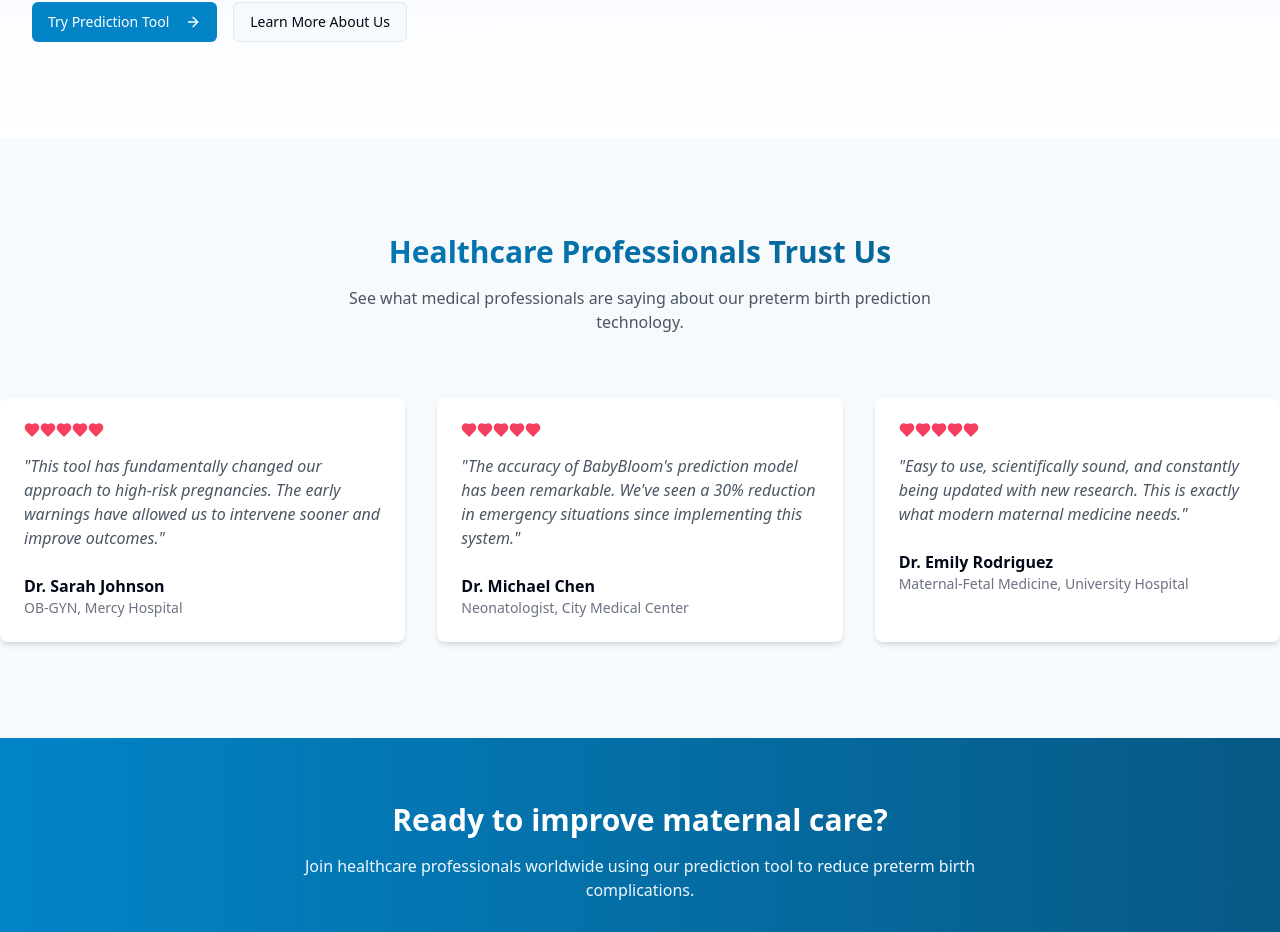
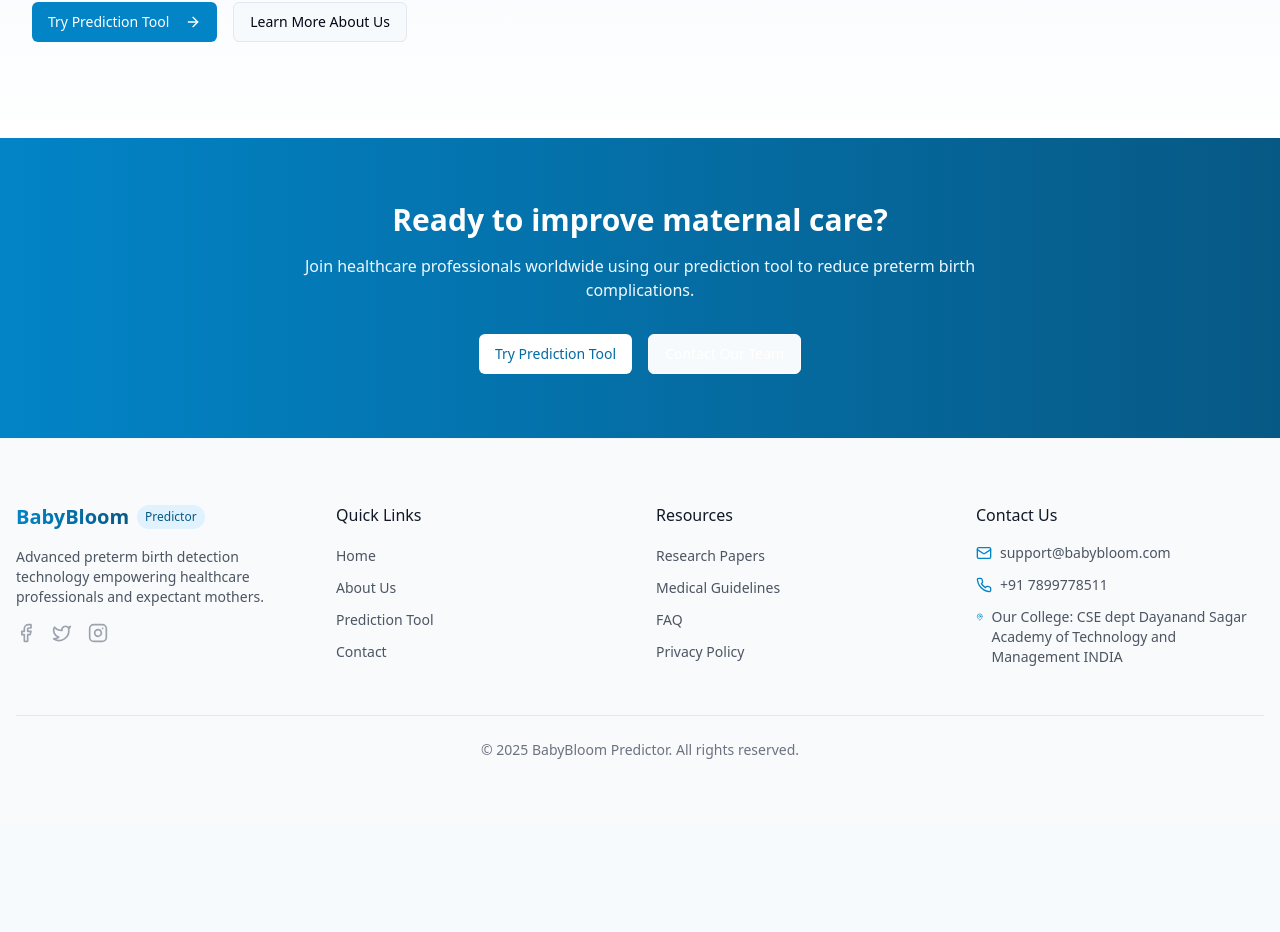
Before and after one commit to Sanjay19200/baby-bloom-predictor-website, a React (Vite) app: page / in a window 1280 px wide. Shown: the part 387-1319 px from the top of the page. After the commit the page ends 1211 px from the top, so only its background shows below. Built offline with nearby package versions, Linux system fonts and the light colour scheme.

Commit message:
Remove unused section

```diff
--- a/src/pages/Index.tsx
+++ b/src/pages/Index.tsx
@@ -40,75 +40,6 @@ const Index = () => {
         </div>
       </section>
 
-      {/* Testimonials */}
-      <section className="py-16 sm:py-24">
-          <div className="text-center mb-16">
-            <h2 className="text-3xl font-bold gradient-text mb-4">Healthcare Professionals Trust Us</h2>
-            <p className="text-gray-600 max-w-2xl mx-auto">
-              See what medical professionals are saying about our preterm birth prediction technology.
-            </p>
-          </div>
-
-          <div className="grid grid-cols-1 md:grid-cols-2 lg:grid-cols-3 gap-8">
-            <Card className="border-0 shadow-md">
-              <CardContent className="p-6">
-                <div className="flex items-center mb-4">
-                  <Heart className="h-4 w-4 text-rose-500" fill="currentColor" />
-                  <Heart className="h-4 w-4 text-rose-500" fill="currentColor" />
-                  <Heart className="h-4 w-4 text-rose-500" fill="currentColor" />
-                  <Heart className="h-4 w-4 text-rose-500" fill="currentColor" />
-                  <Heart className="h-4 w-4 text-rose-500" fill="currentColor" />
-                </div>
-                <p className="text-gray-600 italic mb-6">
-                  "This tool has fundamentally changed our approach to high-risk pregnancies. The early warnings have allowed us to intervene sooner and improve outcomes."
-                </p>
-                <div>
-                  <p className="font-semibold">Dr. Sarah Johnson</p>
-                  <p className="text-sm text-gray-500">OB-GYN, Mercy Hospital</p>
-                </div>
-              </CardContent>
-            </Card>
-
-            <Card className="border-0 shadow-md">
-              <CardContent className="p-6">
-                <div className="flex items-center mb-4">
-                  <Heart className="h-4 w-4 text-rose-500" fill="currentColor" />
-                  <Heart className="h-4 w-4 text-rose-500" fill="currentColor" />
-                  <Heart className="h-4 w-4 text-rose-500" fill="currentColor" />
-                  <Heart className="h-4 w-4 text-rose-500" fill="currentColor" />
-                  <Heart className="h-4 w-4 text-rose-500" fill="currentColor" />
-                </div>
-                <p className="text-gray-600 italic mb-6">
-                  "The accuracy of BabyBloom's prediction model has been remarkable. We've seen a 30% reduction in emergency situations since implementing this system."
-                </p>
-                <div>
-                  <p className="font-semibold">Dr. Michael Chen</p>
-                  <p className="text-sm text-gray-500">Neonatologist, City Medical Center</p>
-                </div>
-              </CardContent>
-            </Card>
-
-            <Card className="border-0 shadow-md">
-              <CardContent className="p-6">
-                <div className="flex items-center mb-4">
-                  <Heart className="h-4 w-4 text-rose-500" fill="currentColor" />
-                  <Heart className="h-4 w-4 text-rose-500" fill="currentColor" />
-                  <Heart className="h-4 w-4 text-rose-500" fill="currentColor" />
-                  <Heart className="h-4 w-4 text-rose-500" fill="currentColor" />
-                  <Heart className="h-4 w-4 text-rose-500" fill="currentColor" />
-                </div>
-                <p className="text-gray-600 italic mb-6">
-                  "Easy to use, scientifically sound, and constantly being updated with new research. This is exactly what modern maternal medicine needs."
-                </p>
-                <div>
-                  <p className="font-semibold">Dr. Emily Rodriguez</p>
-                  <p className="text-sm text-gray-500">Maternal-Fetal Medicine, University Hospital</p>
-                </div>
-              </CardContent>
-            </Card>
-          </div>
-      </section>
-
       {/* CTA Section */}
       <section className="bg-gradient-to-r from-medical-600 to-medical-800 py-16">
         <div className="container mx-auto px-4 sm:px-6 lg:px-8 text-center">
```
